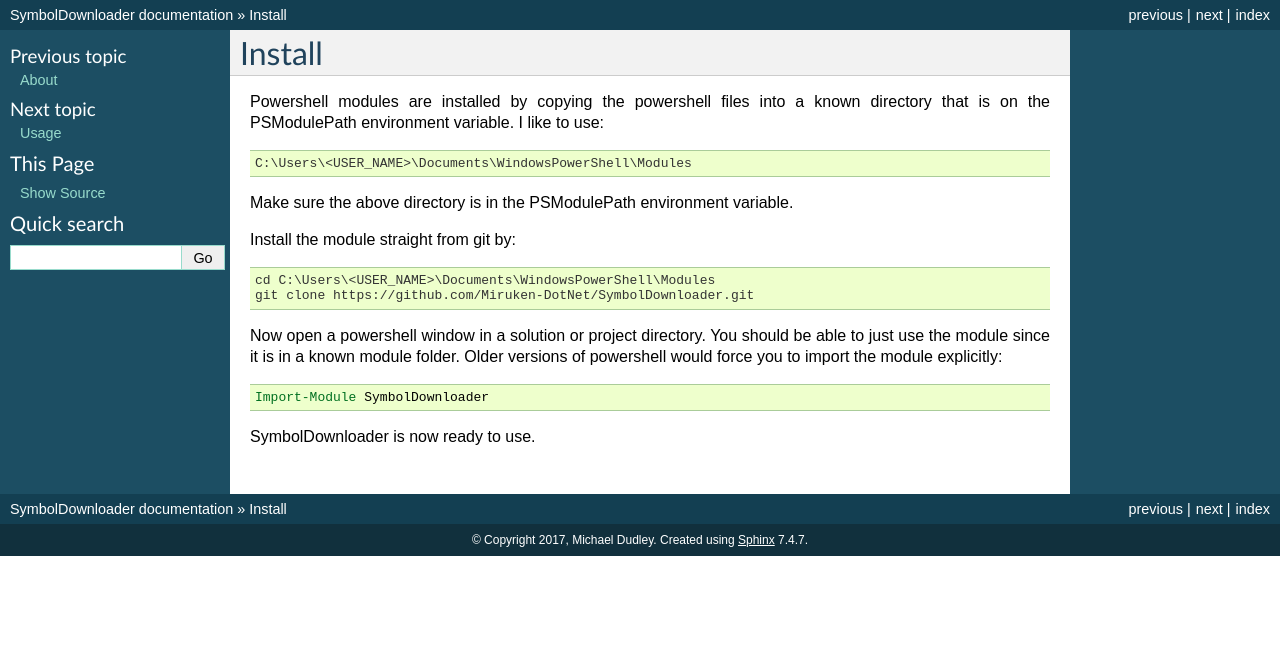
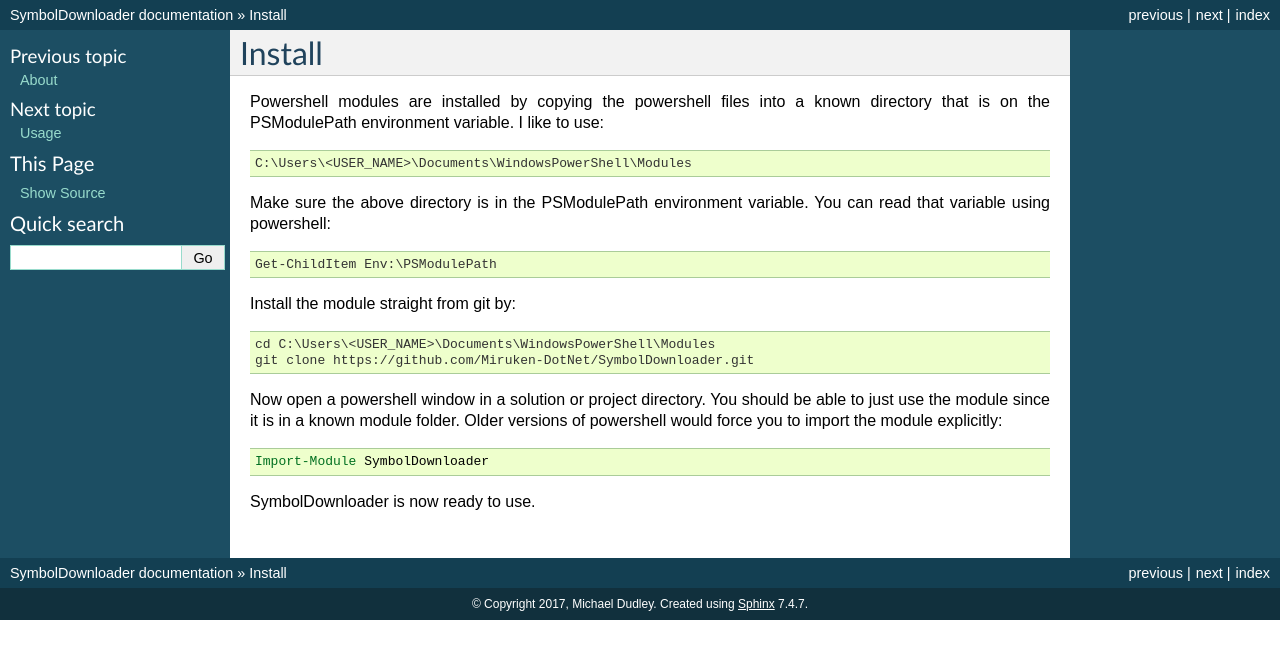
Before and after one commit to Miruken-DotNet/SymbolDownloader, a Sphinx documentation site: the page built from Doc/article/en-US/install.rst, in a window 1280 px wide. Shown: the top 659 px of the page. Built offline with Sphinx 7.4.7, drawn with Linux system fonts in a browser that asks for light colours.

Commit message:
Update install.rst

```diff
--- a/Doc/article/en-US/install.rst
+++ b/Doc/article/en-US/install.rst
@@ -8,7 +8,11 @@ Powershell modules are installed by copying the powershell files into a known di
 
 	C:\Users\<USER_NAME>\Documents\WindowsPowerShell\Modules
 
-Make sure the above directory is in the PSModulePath environment variable.
+Make sure the above directory is in the PSModulePath environment variable. You can read that variable using powershell:
+
+.. code-block:: console
+
+	Get-ChildItem Env:\PSModulePath
 
 Install the module straight from git by:
 
```
